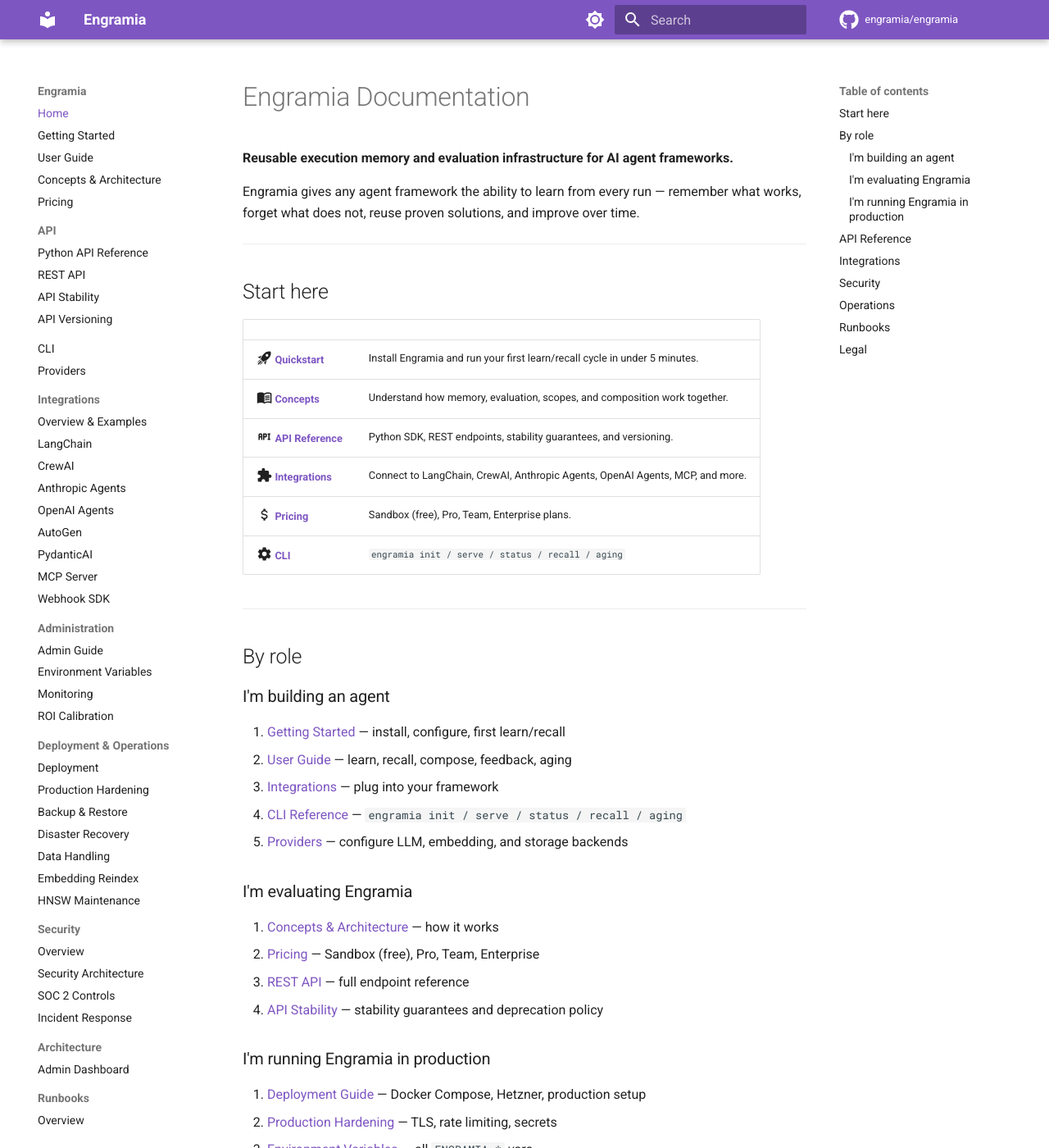
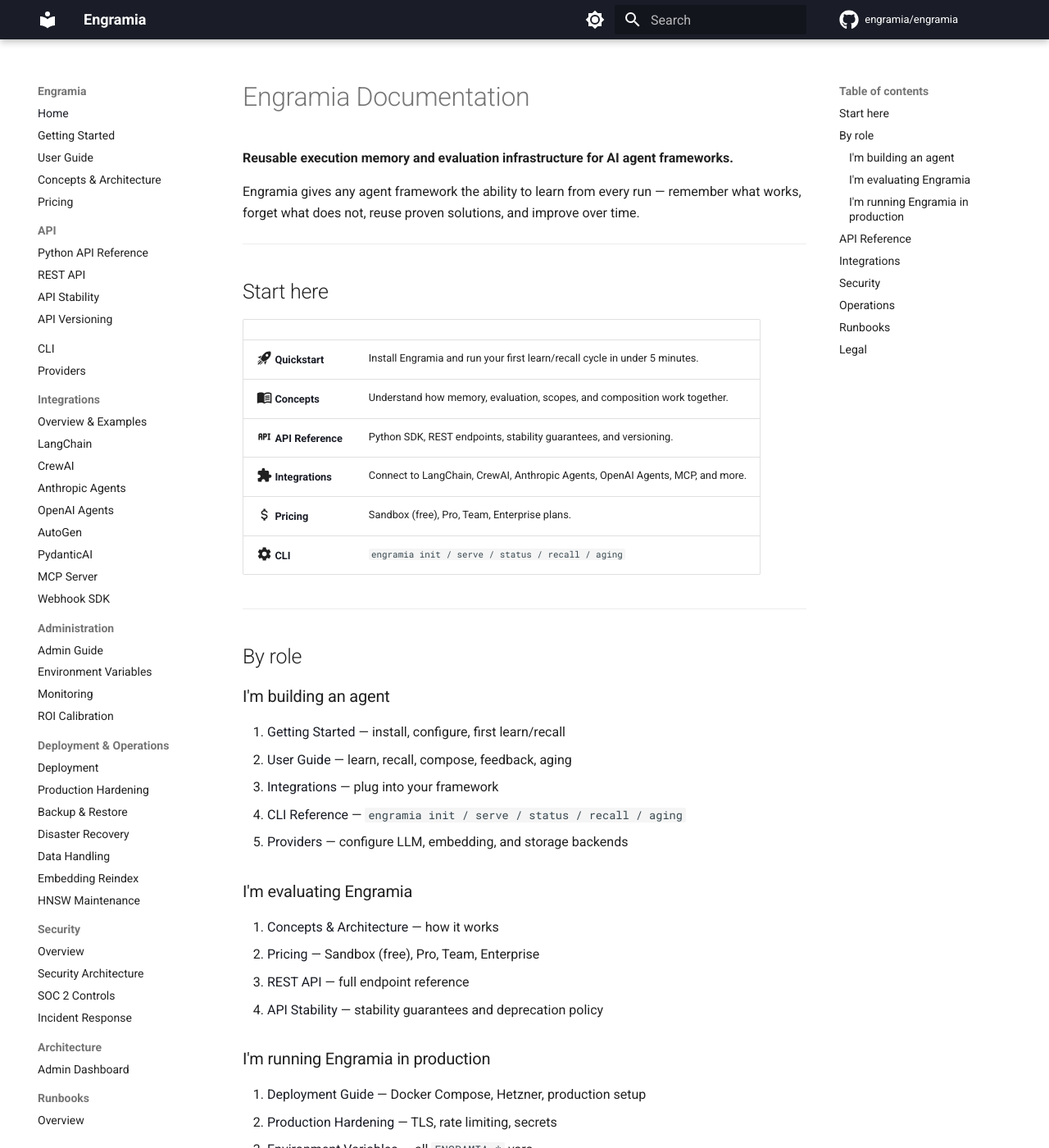
Before and after one commit to engramia/engramia, an MkDocs documentation site: the page built from docs/index.md, in a window 1280 px wide and 1400 px high. Shown: the whole window at 82% size. Built offline with MkDocs 1.6.1 and Material for MkDocs 9.7.7, drawn with Linux system fonts in a browser that asks for light colours; comment, search, counter and statistics services are not loaded.

Commit message:
style(docs): dark brand colors for MkDocs — match website palette
Custom CSS overrides for MkDocs Material theme using Engramia brand
colors (#1a1d27 primary, #6B5DC8 accent) instead of default deep purple.

Co-Authored-By: Claude Opus 4.6 (1M context) <noreply@anthropic.com>

```diff
--- /dev/null
+++ b/docs/overrides/assets/stylesheets/custom.css
@@ -0,0 +1,19 @@
+/* Engramia brand colors — match website palette */
+:root,
+[data-md-color-scheme="default"] {
+  --md-primary-fg-color: #1a1d27;
+  --md-primary-fg-color--light: #252832;
+  --md-primary-fg-color--dark: #0f1117;
+  --md-accent-fg-color: #6B5DC8;
+  --md-accent-fg-color--transparent: rgba(107, 93, 200, 0.1);
+}
+
+[data-md-color-scheme="slate"] {
+  --md-primary-fg-color: #1a1d27;
+  --md-primary-fg-color--light: #252832;
+  --md-primary-fg-color--dark: #0f1117;
+  --md-accent-fg-color: #8B7FD4;
+  --md-accent-fg-color--transparent: rgba(139, 127, 212, 0.1);
+  --md-default-bg-color: #0f1117;
+  --md-default-bg-color--light: #1a1d27;
+}
--- a/mkdocs.yml
+++ b/mkdocs.yml
@@ -10,18 +10,19 @@ theme:
   palette:
     - media: "(prefers-color-scheme: light)"
       scheme: default
-      primary: deep purple
-      accent: amber
+      primary: custom
+      accent: custom
       toggle:
         icon: material/brightness-7
         name: Switch to dark mode
     - media: "(prefers-color-scheme: dark)"
       scheme: slate
-      primary: deep purple
-      accent: amber
+      primary: custom
+      accent: custom
       toggle:
         icon: material/brightness-4
         name: Switch to light mode
+  custom_dir: docs/overrides
   features:
     - content.code.copy
     - content.code.annotate
@@ -125,6 +126,9 @@ nav:
 plugins:
   - search
 
+extra_css:
+  - overrides/assets/stylesheets/custom.css
+
 extra:
   social:
     - icon: fontawesome/brands/github
```
